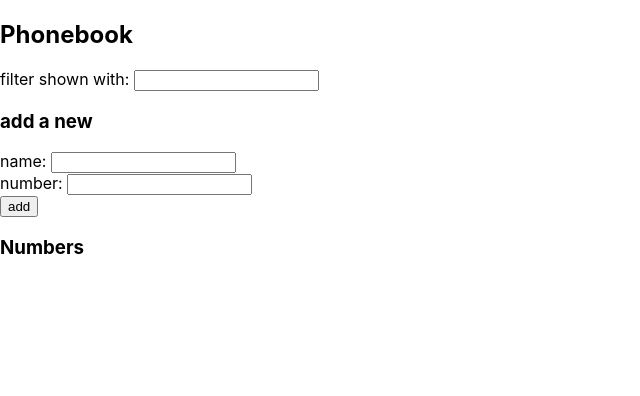
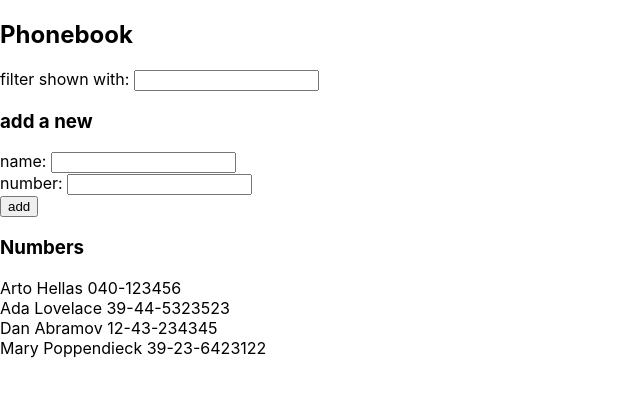
Before and after one commit to v3xj/fullstackopen2023, a React (Create React App) app in the folder osa2/puhelinluettelo/: page / in a window 1280 px wide. Shown: the top 396 px of the page, without its empty margins (0-640 px from the left). Built offline with nearby package versions, Linux system fonts and the light colour scheme; data requests are answered from the project's data file; the HTML template or start-up script is replaced by a standard one.

Commit message:
2.11 puhelinluettelo step6

```diff
--- /dev/null
+++ b/osa2/puhelinluettelo/db.json
@@ -0,0 +1,24 @@
+{
+    "persons":[
+      {
+        "name": "Arto Hellas",
+        "number": "040-123456",
+        "id": 1
+      },
+      {
+        "name": "Ada Lovelace",
+        "number": "39-44-5323523",
+        "id": 2
+      },
+      {
+        "name": "Dan Abramov",
+        "number": "12-43-234345",
+        "id": 3
+      },
+      {
+        "name": "Mary Poppendieck",
+        "number": "39-23-6423122",
+        "id": 4
+      }
+    ]
+  }
--- a/osa2/puhelinluettelo/src/App.js
+++ b/osa2/puhelinluettelo/src/App.js
@@ -1,4 +1,5 @@
-import { useState } from 'react'
+import { useState, useEffect } from 'react'
+import axios from 'axios'
 import Filter from './components/Filter'
 import PersonForm from './components/PersonForm'
 import Persons from './components/Persons'
@@ -7,12 +8,11 @@
   const [persons, setPersons] = useState([
     /* TESTIDATAA */
     /*
-    { content: 'Arto Hellas', number: '040-123456', id: 1 },
-    { content: 'Ada Lovelace', number: '39-44-5323523', id: 2 },
-    { content: 'Dan Abramov', number: '12-43-234345', id: 3 },
-    { content: 'Mary Poppendieck', number: '39-23-6423122', id: 4}
+    { name: 'Arto Hellas', number: '040-123456', id: 1 },
+    { name: 'Ada Lovelace', number: '39-44-5323523', id: 2 },
+    { name: 'Dan Abramov', number: '12-43-234345', id: 3 },
+    { name: 'Mary Poppendieck', number: '39-23-6423122', id: 4}
     */
-
   ])
   const [newName, setNewName] = useState(
     ''
@@ -25,20 +25,26 @@
   )
   const [showAll, setShowAll] = useState(true)
 
+  useEffect(() => {
+    axios.get('http://localhost:3001/persons/').then(response => {
+      setPersons(response.data)
+    })
+  }, [])
+
   const personsToShow = showAll
     ? persons
     : persons.filter(person =>
-      person.content.toLowerCase().includes(newFilter))
+      person.name.toLowerCase().includes(newFilter))
 
   const addPerson = (event) => {
     event.preventDefault()
     const nameObject = {
-      content: newName,
+      name: newName,
       number: newNumber,
       id: persons.length + 1,
     }
 
-    const names = persons.map(person => person.content)
+    const names = persons.map(person => person.name)
     names.includes(newName)
     ? alert(`${newName} is already added to phonebook`)
     : setPersons(persons.concat(nameObject))
--- a/osa2/puhelinluettelo/src/components/Persons.js
+++ b/osa2/puhelinluettelo/src/components/Persons.js
@@ -2,7 +2,7 @@
     return (
       <div>
         {props.personsToShow.map(person =>
-            <div key={person.id}>{person.content} {person.number}</div>)}
+            <div key={person.id}>{person.name} {person.number}</div>)}
       </div>
     )
   }
```
Also changed, not shown: osa2/puhelinluettelo/package.json (+6 -1 lines).
